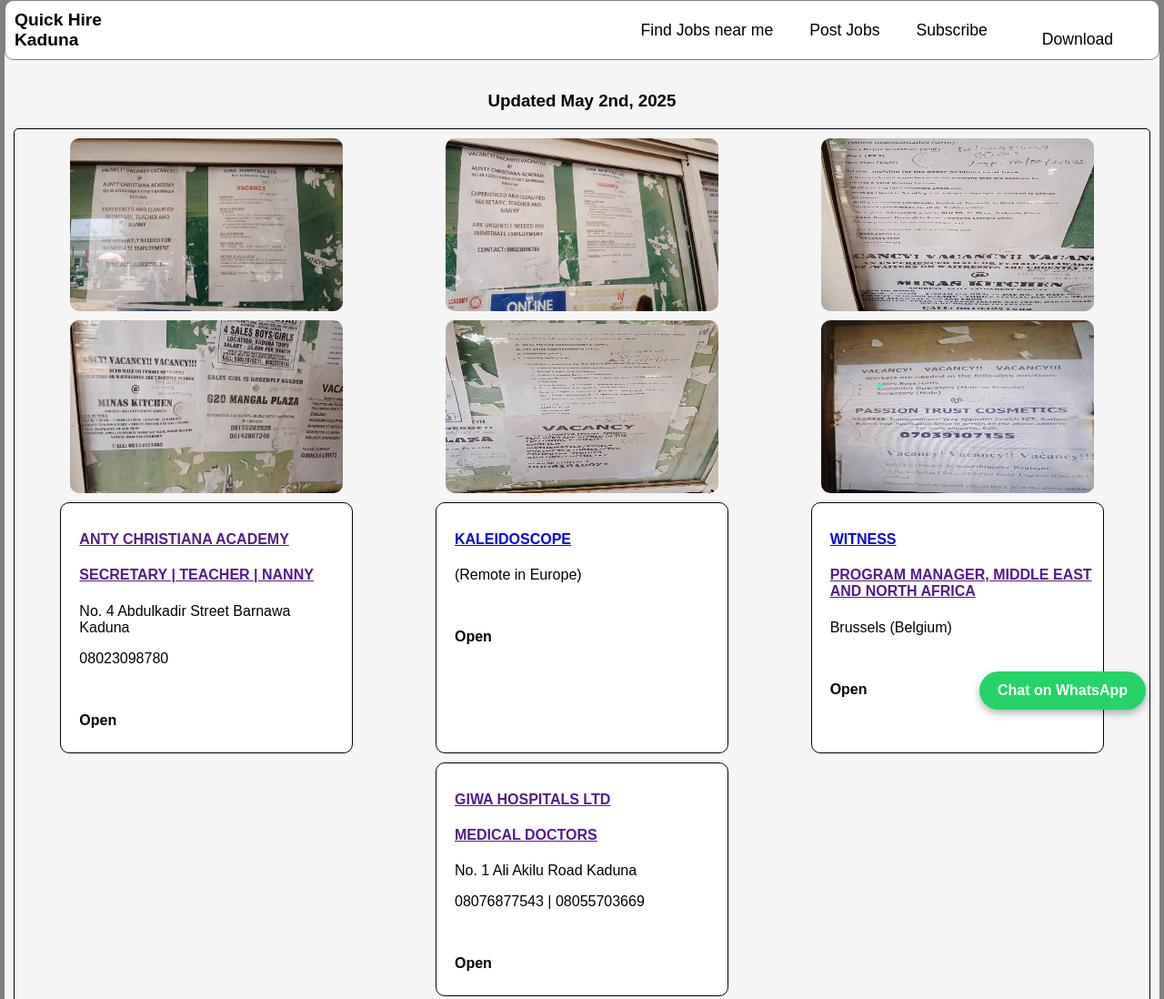
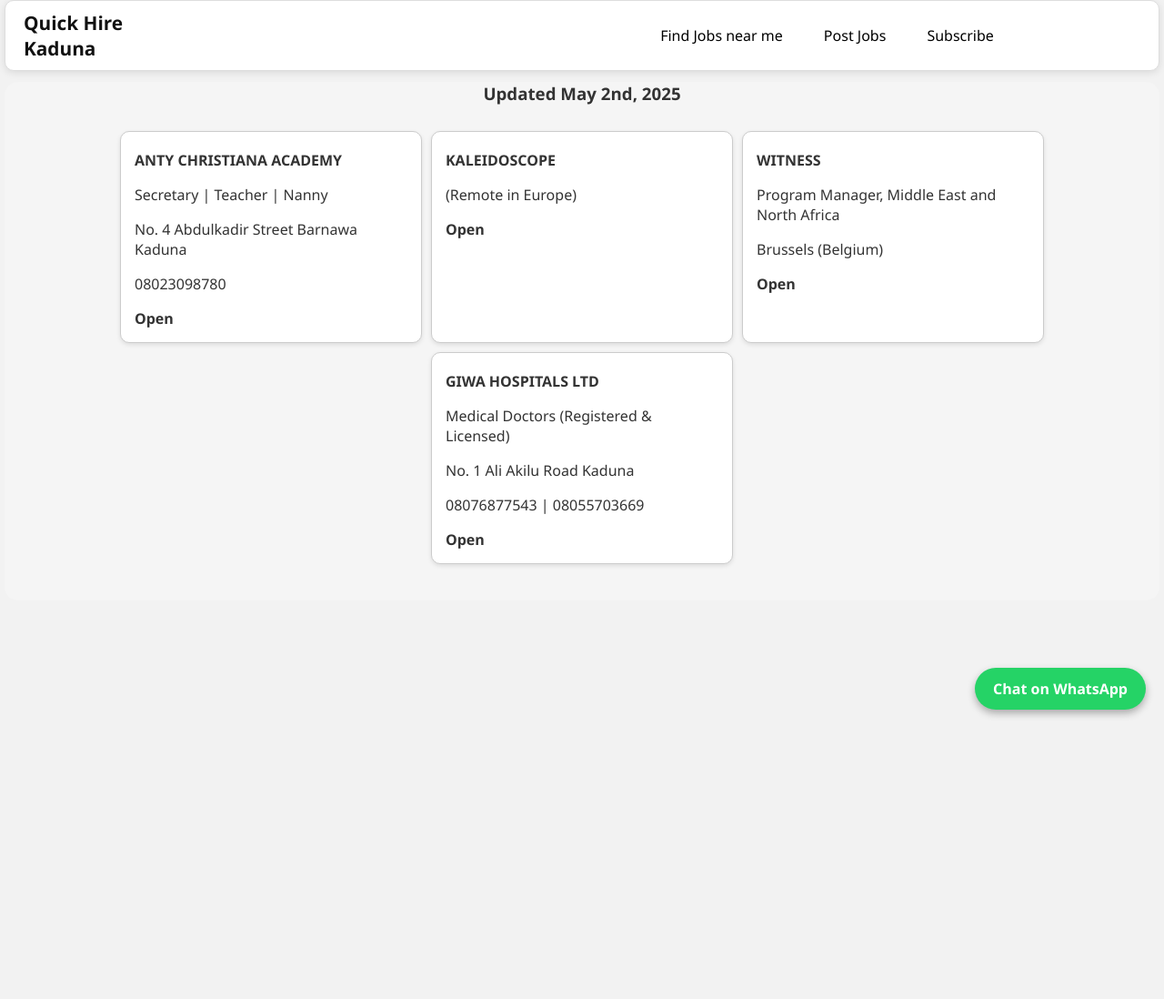
Before and after one commit to Ibraaahyyym/Ibrahim.github.io, a plain HTML site: page index.html in a window 1280 px wide. Shown: the top 1098 px of the page at 91% size. After the commit the page ends 800 px from the top, so only its background shows below. Drawn offline with Linux system fonts and the light colour scheme.

Commit message:
Refactor index.html for layout and style improvements
Updated HTML structure and styles for better layout and responsiveness. Enhanced the burger menu functionality and improved overall design aesthetics.

```diff
--- a/index.html
+++ b/index.html
@@ -1,24 +1,26 @@
 <!DOCTYPE html>
-<html>
+<html lang="en">
 <head>
+  <meta charset="UTF-8" />
+  <meta name="viewport" content="width=device-width, initial-scale=1.0" />
   <title>Quick Hire Kaduna</title>
-  <meta name="viewport" content="width=device-width, initial-scale=1.0">
   <style>
     body {
-      background-color: gray;
+      background-color: #f2f2f2;
       margin: 0;
       padding: 0;
-      font-family: sans-serif;
+      font-family: "Segoe UI", sans-serif;
+      color: #333;
     }
 
     .container {
       margin: 0 5px;
       background-color: whitesmoke;
       border-radius: 15px;
-      padding-top: 20px;
-      padding-bottom: 20px;
+      padding-bottom: 30px;
     }
 
+    /* HEADER */
     .header {
       position: fixed;
       top: 0;
@@ -26,120 +28,133 @@
       right: 5px;
       z-index: 1000;
       background-color: white;
-      border: 1px solid gray;
+      border: 1px solid #ddd;
       border-radius: 10px;
-      padding: 10px;
+      padding: 10px 20px;
       display: flex;
       align-items: center;
       justify-content: space-between;
+      box-shadow: 0 2px 8px rgba(0,0,0,0.1);
     }
 
     .header h2 {
       margin: 0;
-      font-size: 1.2rem;
+      font-size: 1.3rem;
+      color: #111;
     }
 
-    .header button {
-      height: 40px;
-      width: 40px;
-      border-radius: 5px;
-      border: 1px solid black;
-      background-color: white;
+    /* BURGER MENU BUTTON */
+    .burger {
+      width: 35px;
+      height: 28px;
+      display: flex;
+      flex-direction: column;
+      justify-content: space-between;
       cursor: pointer;
+      background: none;
+      border: none;
+      padding: 0;
+      z-index: 1100;
     }
 
-    .header button span {
-      display: block;
-      height: 3px;
-      background-color: black;
-      margin: 6px 0;
-      transition: all 0.3s ease;
+    .burger span {
+      height: 4px;
+      background-color: #000;
+      border-radius: 2px;
+      transition: 0.4s;
     }
 
-    /* Full-screen mobile menu overlay */
-    #menu {
-      display: none;
+    .burger.active span:nth-child(1) {
+      transform: rotate(45deg) translate(6px, 6px);
+    }
+
+    .burger.active span:nth-child(2) {
+      opacity: 0;
+    }
+
+    .burger.active span:nth-child(3) {
+      transform: rotate(-45deg) translate(6px, -6px);
+    }
+
+    /* FULL-SCREEN MENU */
+    .menu {
       position: fixed;
       top: 0;
       left: 0;
       width: 100%;
       height: 100vh;
-      background-color: rgba(0, 0, 0, 0.95);
-      z-index: 999;
-      text-align: center;
-      padding-top: 80px;
-      box-sizing: border-box;
+      background: rgba(255, 255, 255, 0.96);
+      backdrop-filter: blur(5px);
+      display: none;
+      flex-direction: column;
+      align-items: center;
+      justify-content: center;
+      z-index: 1050;
+      animation: fadeIn 0.3s ease-in-out;
     }
 
-    #menu.active {
-      display: block;
+    .menu.active {
+      display: flex;
     }
 
-    #menu a, #menu button {
-      display: block;
-      margin: 20px auto;
+    .menu a, .menu button {
+      background: #000;
+      color: white;
+      text-decoration: none;
+      border: none;
+      padding: 15px 30px;
+      margin: 15px 0;
+      border-radius: 10px;
       width: 80%;
       max-width: 300px;
-      background-color: white;
-      color: black;
-      text-decoration: none;
-      border-radius: 10px;
-      padding: 15px;
       font-size: 1.1rem;
-      border: none;
-      transition: 0.3s;
+      transition: background 0.3s;
     }
 
-    #menu a:hover, #menu button:hover {
-      background-color: gray;
-      color: white;
+    .menu a:hover, .menu button:hover {
+      background: gray;
     }
 
-    .main {
-      margin-top: 80px;
-      text-align: center;
+    @keyframes fadeIn {
+      from { opacity: 0; }
+      to { opacity: 1; }
     }
 
-    .main img {
-      width: 80vw;
+    /* MAIN CONTENT */
+    .main {
+      margin-top: 90px;
+      text-align: center;
     }
 
     .body-container {
       display: flex;
-      justify-content: space-around;
       flex-wrap: wrap;
-      margin: 10px;
-      border: 1px solid black;
-      border-radius: 5px;
-      padding: 5px;
+      justify-content: center;
+      gap: 10px;
+      padding: 10px;
     }
 
     .box {
+      background-color: #fff;
       width: 300px;
-      min-height: 200px;
-      border: 1px solid black;
       border-radius: 10px;
-      margin: 5px;
-      padding: 10px;
-      background-color: white;
+      border: 1px solid #ccc;
+      padding: 15px;
+      box-shadow: 0 2px 5px rgba(0,0,0,0.1);
+      transition: transform 0.2s;
     }
 
-    .body-container img {
-      width: 300px;
-      height: 190px;
-      margin: 5px;
-      border-radius: 10px;
+    .box:hover {
+      transform: translateY(-3px);
+      border-color: gray;
     }
 
-    .body-container h4 {
+    .box h4 {
+      margin: 5px 0;
       text-transform: uppercase;
-      padding-left: 10px;
     }
 
-    p {
-      padding-left: 10px;
-    }
-
+    /* WhatsApp CTA */
     .whatsapp-cta {
       position: fixed;
       bottom: 20px;
@@ -151,53 +166,63 @@
       text-decoration: none;
       font-weight: bold;
       box-shadow: 0 4px 8px rgba(0,0,0,0.3);
-      z-index: 1001;
+      z-index: 1200;
     }
 
     .whatsapp-cta:hover {
       background-color: #1ebe5d;
     }
 
+    /* DESKTOP MENU */
     @media (min-width: 768px) {
-      #menu {
-        display: flex !important;
-        position: static;
-        background-color: transparent;
-        height: auto;
-        flex-direction: row;
-        justify-content: flex-end;
-        padding: 0;
+      .burger {
+        display: none;
       }
 
-      #menu a, #menu button {
+      .menu {
+        position: static;
+        height: auto;
+        display: flex !important;
+        flex-direction: row;
         background: none;
-        color: black;
-        padding: 10px;
-        width: auto;
-        margin: 0 10px;
+        backdrop-filter: none;
+        justify-content: flex-end;
+        margin-left: auto;
+        gap: 15px;
       }
 
-      .header button {
-        display: none;
+      .menu a, .menu button {
+        background: none;
+        color: #000;
+        font-size: 1rem;
+        padding: 10px 15px;
+        width: auto;
+        margin: 0;
+      }
+
+      .menu a:hover, .menu button:hover {
+        background: #000;
+        color: white;
       }
     }
   </style>
 </head>
+
 <body>
   <div class="container">
     <div class="header">
-      <h2 id="quick-hire">Quick Hire Kaduna</h2>
-      <button id="burger">
+      <h2>Quick Hire Kaduna</h2>
+      <button class="burger" id="burger">
         <span></span>
         <span></span>
         <span></span>
       </button>
-      <div id="menu">
+      <nav class="menu" id="menu">
         <a href="#quick-hire">Find Jobs near me</a>
         <a href="#">Post Jobs</a>
         <a href="#">Subscribe</a>
-        <button id="download"><a href="#" style="color:black; text-decoration:none;">Download</a></button>
-      </div>
+        <button><a href="#" style="text-decoration:none;color:white;">Download</a></button>
+      </nav>
     </div>
 
     <div class="main">
@@ -205,37 +230,30 @@
     </div>
 
     <div class="body-container">
-      <img src="./job-post1.jpg" alt="Job Post 1">
-      <img src="./job-post2.jpg" alt="Job Post 2">
-      <img src="./job-post3.jpg" alt="Job Post 3">
-      <img src="./job-post4.jpg" alt="Job Post 4">
-      <img src="./job-post5.jpg" alt="Job Post 5">
-      <img src="./job-post6.jpg" alt="Job Post 6">
-
       <div class="box">
-        <h4><a href="">Anty Christiana Academy</a></h4>
-        <h4><a href="">Secretary | Teacher | Nanny</a></h4>
+        <h4>Anty Christiana Academy</h4>
+        <p>Secretary | Teacher | Nanny</p>
         <p>No. 4 Abdulkadir Street Barnawa Kaduna</p>
-        <p>08023098780</p><br>
-        <p><strong>Open</strong></p>
+        <p>08023098780</p>
+        <strong>Open</strong>
       </div>
       <div class="box">
-        <h4><a href="https://docs.google.com/document/d/1omlePWI6O9mrQuF3sWvAEuvdpAbOBblxPNoCNH-VN44/edit?tab=t.0">Kaleidoscope</a></h4>
-        <p>(Remote in Europe)</p><br>
-        <p><strong>Open</strong></p>
+        <h4>Kaleidoscope</h4>
+        <p>(Remote in Europe)</p>
+        <strong>Open</strong>
       </div>
       <div class="box">
-        <h4><a href="https://witness.bamboohr.com/careers/62">Witness</a></h4>
-        <h4><a href="">Program Manager, Middle East and North Africa</a></h4>
-        <p>Brussels (Belgium)</p><br>
-        <p><strong>Open</strong></p>
+        <h4>Witness</h4>
+        <p>Program Manager, Middle East and North Africa</p>
+        <p>Brussels (Belgium)</p>
+        <strong>Open</strong>
       </div>
       <div class="box">
-        <h4><a href="">Giwa Hospitals Ltd</a></h4>
-        <h4><a href="">Medical doctors</a></h4>
+        <h4>Giwa Hospitals Ltd</h4>
+        <p>Medical Doctors (Registered & Licensed)</p>
         <p>No. 1 Ali Akilu Road Kaduna</p>
-        <p>08076877543 | 08055703669</p><br>
-        <p><strong>Open</strong></p>
+        <p>08076877543 | 08055703669</p>
+        <strong>Open</strong>
       </div>
     </div>
   </div>
@@ -247,24 +265,18 @@
   <script>
     const burger = document.getElementById('burger');
     const menu = document.getElementById('menu');
-    const spans = burger.querySelectorAll('span');
+    const links = menu.querySelectorAll('a, button');
 
     burger.addEventListener('click', () => {
+      burger.classList.toggle('active');
       menu.classList.toggle('active');
-      spans[0].classList.toggle('rotate1');
-      spans[1].classList.toggle('hide');
-      spans[2].classList.toggle('rotate2');
+    });
 
-      // Animate burger into an X
-      if (menu.classList.contains('active')) {
-        spans[0].style.transform = 'rotate(45deg) translate(6px, 6px)';
-        spans[1].style.opacity = '0';
-        spans[2].style.transform = 'rotate(-45deg) translate(6px, -6px)';
-      } else {
-        spans[0].style.transform = '';
-        spans[1].style.opacity = '1';
-        spans[2].style.transform = '';
-      }
+    links.forEach(link => {
+      link.addEventListener('click', () => {
+        menu.classList.remove('active');
+        burger.classList.remove('active');
+      });
     });
   </script>
 </body>
```
